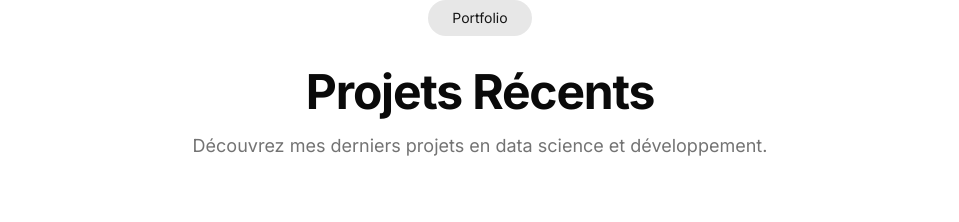
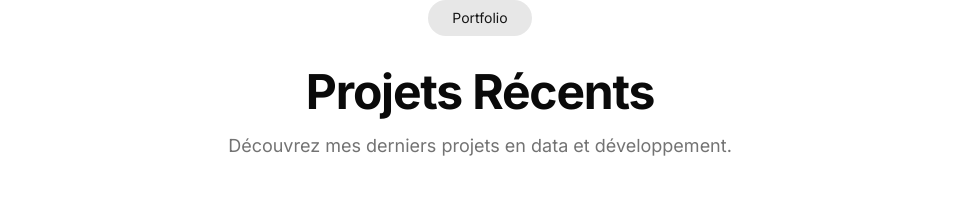
Before and after one commit to khonen-git/siteperso, a Next.js app: page / in a window 1280 px wide. Shown: the part 1497-1719 px from the top of the page, without its empty margins (160-1119 px from the left). Built offline with nearby package versions, Linux system fonts and the light colour scheme.

Commit message:
chore: Modification de RecentProjects

```diff
--- a/src/components/sections/RecentProjects.tsx
+++ b/src/components/sections/RecentProjects.tsx
@@ -95,7 +95,7 @@ export function RecentProjects(): React.JSX.Element {
             transition={{ duration: 0.5, delay: 0.3 }}
             className="mt-4 text-lg text-muted-foreground"
           >
-            Découvrez mes derniers projets en data science et développement.
+            Découvrez mes derniers projets en data et développement.
           </motion.p>
 
           <motion.div
```
